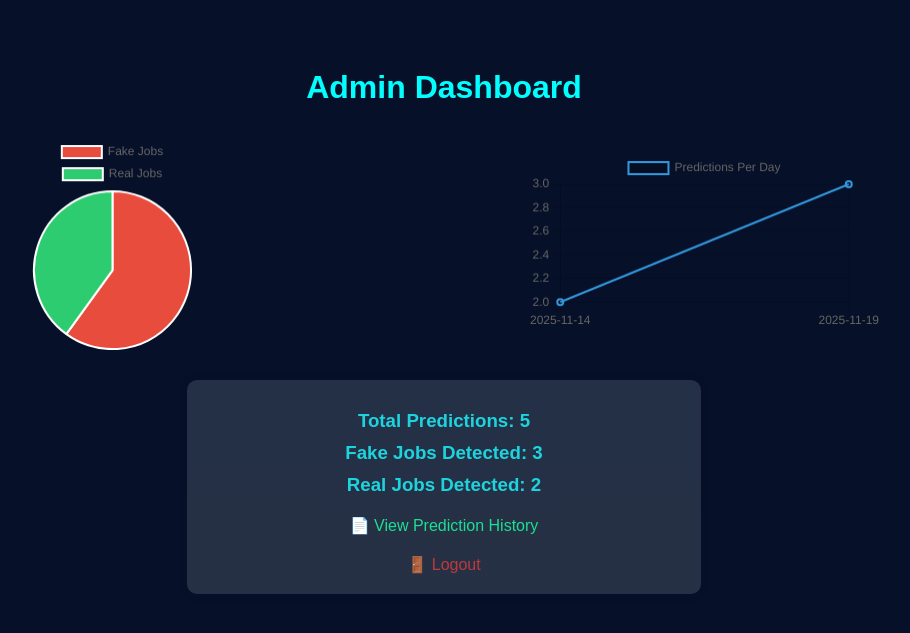
After one commit to AnilSonawane2/JobCheck-Detecting-Fake-Job-Post-Using-NLP, a Flask app: page /admin_dashboard in a window 1280 px wide. The commit adds this page. Shown: the top 633 px of the page, without its empty margins (196-1106 px from the left). Run offline with Flask 2, Linux system fonts and the light colour scheme; a user stored in the database is signed in; data comes from the database, SQL or seed files in the repository; both versions use the stored data as it was after the commit.

Commit message:
added admin dashboard

```diff
--- a/app.py
+++ b/app.py
@@ -1,5 +1,5 @@
-from flask import Flask, render_template, request
-import joblib
+from flask import Flask, render_template, request, redirect, url_for, session
+import joblib, sqlite3
 import os
 import pandas as pd
 import csv
@@ -7,11 +7,12 @@ from datetime import datetime
 
 app = Flask(__name__)
 
+app.secret_key = "mysecretkey123"   # Required for session handling (keep secret)
 MODEL_PATH = os.path.join(os.path.dirname(__file__), 'fake_job_model.pkl')
 VECT_PATH = os.path.join(os.path.dirname(__file__), 'tfidf_vectorizer.pkl')
 LOG_PATH = os.path.join(os.path.dirname(__file__), 'predictions_log.csv')
 
-# Load model & vectorizer (fail gracefully)
+# Load model & vectorizer
 try:
     model = joblib.load(MODEL_PATH)
     vectorizer = joblib.load(VECT_PATH)
@@ -26,11 +27,20 @@ except Exception as e:
 def home():
     fake_count = 0
     real_count = 0
-    # Check if the log file exists and count predictions
-    if os.path.exists(LOG_PATH):
+
+    conn = sqlite3.connect('job_predictions.db')
+    cursor = conn.execute('SELECT prediction from predictions')
+    for c in cursor:
+        prediction = c[0]
+        if prediction == 'Real Job':
+            real_count += 1
+        else:
+            fake_count += 1
+
+    '''if os.path.exists(LOG_PATH):
         df = pd.read_csv(LOG_PATH)
         fake_count = (df['prediction'] == 'Fake Job').sum()
-        real_count = (df['prediction'] == 'Real Job').sum()
+        real_count = (df['prediction'] == 'Real Job').sum()'''
 
     return render_template('index.html', fake_count=fake_count, real_count=real_count)
 
@@ -97,18 +107,31 @@ def predict():
         pred_str = str(pred_raw).lower()
         label = "Fake Job" if ('fake' in pred_str or 'fraud' in pred_str) else "Real Job"
 
+    # Save to DB
+    conn = sqlite3.connect('job_predictions.db')
+    conn.execute('INSERT INTO predictions (job_description, prediction, confidence) VALUES (?, ?, ?)',
+                 (job_desc, label, confidence))
+    conn.commit()
+    conn.close()
+
     # Append to CSV log
-    try:
+    '''try:
         append_log(job_desc, label, confidence)
     except Exception as e:
-        print("Failed to append to log:", e)
+        print("Failed to append to log:", e)'''
 
     return render_template('result.html', label=label, confidence=confidence, description=job_desc)
 
 
 @app.route('/history')
 def history():
-    rows = []
+    # Fetching history from Database
+    conn = sqlite3.connect('job_predictions.db')
+    cursor = conn.execute('SELECT job_description, prediction, confidence, timestamp FROM predictions ORDER BY id DESC')
+    records = cursor.fetchall()
+    conn.close()
+
+    '''rows = []
     if os.path.exists(LOG_PATH):
         try:
             with open(LOG_PATH, mode='r', newline='', encoding='utf-8') as f:
@@ -118,8 +141,64 @@ def history():
         except Exception as e:
             print("Failed to read log file:", e)
     # show latest first
-    rows = list(reversed(rows))
-    return render_template('history.html', rows=rows)
+    rows = list(reversed(rows))'''
+
+    return render_template('history.html', records=records)
+
+# ---------- ADMIN LOGIN PAGE ----------
+@app.route('/admin_login', methods=['GET', 'POST'])
+def admin_login():
+    if request.method == 'POST':
+        username = request.form['username']
+        password = request.form['password']
+
+        # Check credentials from SQLite
+        conn = sqlite3.connect('job_predictions.db')
+        cursor = conn.execute("SELECT * FROM admin WHERE username=? AND password=?",
+                             (username, password))
+        admin = cursor.fetchone()
+        conn.close()
+
+        if admin:
+            session['admin_logged_in'] = True
+            return redirect('/admin_dashboard')
+        else:
+            return render_template('admin_login.html', error="Invalid username or password")
+
+    return render_template('admin_login.html')
+
+# ---------- ADMIN DASHBOARD (PROTECTED) ----------
+
+@app.route('/admin_dashboard')
+def admin_dashboard():
+    if not session.get('admin_logged_in'):
+        return redirect('/admin_login')
+    # Fetch counts
+    conn = sqlite3.connect('job_predictions.db')
+    cursor = conn.cursor()
+
+    fake_jobs = conn.execute("SELECT COUNT(*) FROM predictions WHERE prediction='Fake Job'").fetchone()[0]
+    real_jobs = conn.execute("SELECT COUNT(*) FROM predictions WHERE prediction='Real Job'").fetchone()[0]
+    total = fake_jobs + real_jobs
+
+    # Daily Count (group by date)
+    daily_data = cursor.execute("""
+        SELECT DATE(timestamp), COUNT(*)
+        FROM predictions
+        GROUP BY DATE(timestamp)
+        ORDER BY DATE(timestamp)
+    """).fetchall()
+    dates = [row[0] for row in daily_data]
+    counts = [row[1] for row in daily_data]
+
+    conn.close()
+
+    return render_template('admin_dashboard.html', total=total, fake=fake_jobs, real=real_jobs, dates=dates, counts=counts)
+
+@app.route('/logout')
+def logout():
+    session.clear()
+    return redirect('/admin_login')
 
 if __name__ == '__main__':
     app.run(debug=True)
--- a/predictions_log.csv
+++ b/predictions_log.csv
@@ -2,3 +2,5 @@ timestamp,job_description,prediction,confidence
 2025-11-13 19:05:02,"Work from home, earn $5000 weekly. No experience needed. Pay after training — send your bank account to receive funds.",Fake Job,82.54
 2025-11-13 21:04:50,Four years work experience as a technician with increasing responsibility in a related industry may be substituted for the above requirement.-Experience in working with voltages up to 4160 volts highly ,Real Job,79.89
 2025-11-13 21:10:25,"A Newly established company seeks outgoing, friendly people person with a can do attitude for a Admin Assistant/ Receptionist position yet to be occupiedJob duties include answering phones, setting appts and working with the owner to keep the office running smooth. Processing of tax returns, keeping database current and scanning of all tax documents.",Fake Job,84.04
+2025-11-14 19:26:00,"We are hiring a Software Engineer. Requirements: 3+ years experience in Python, degree in CS. Please send resume and links to GitHub.",Real Job,63.79
+2025-11-14 19:29:05,"We are hiring a Software Engineer. Requirements: 3+ years experience in Python, degree in CS. Please send resume and links to GitHub.",Real Job,63.79
--- /dev/null
+++ b/templates/admin_dashboard.html
@@ -0,0 +1,108 @@
+<!DOCTYPE html>
+<html>
+
+<head>
+    <title>Admin Dashboard</title>
+    <style>
+        body {
+            font-family: Arial;
+            text-align: center;
+            background: linear-gradient(180deg, #071029 0%, #071029 100%);
+            padding: 40px;
+        }
+
+        .box {
+            background: linear-gradient(180deg, rgba(197, 229, 235, 0.15), rgba(215, 235, 228, 0.15));
+            color: #1dd4de;
+            padding: 20px;
+            width: 40%;
+            margin: auto;
+            border-radius: 10px;
+            box-shadow: 0 0 10px rgba(0, 0, 0, 0.1);
+        }
+
+        h3 {
+            margin: 10px;
+        }
+
+        a {
+            text-decoration: none;
+            display: block;
+            margin-top: 20px;
+        }
+
+        .heading {
+            color: cyan;
+            margin-bottom: 30px;
+        }
+
+        .anchore {
+            text-decoration: none;
+            color: #1dde94;
+        }
+
+        .anchore2 {
+            text-decoration: none;
+            color: rgb(190, 58, 58);
+        }
+        .container{
+            display: flex;
+            margin-bottom: 30px;
+        }
+    </style>
+</head>
+
+<body>
+
+    <h1 class="heading">Admin Dashboard</h1>
+    <div class="container">
+        <div style="width: 18%; margin: auto;">
+            <canvas id="pieChart" width="200" height="200"></canvas>
+        </div>
+    <br><br>
+        <div style="width: 30%; margin: auto; margin-bottom: 20px;">
+            <canvas id="lineChart" width="400" height="200"></canvas>
+        </div>
+    </div>
+
+    <div class="box">
+        <h3>Total Predictions: {{ total }}</h3>
+        <h3>Fake Jobs Detected: {{ fake }}</h3>
+        <h3>Real Jobs Detected: {{ real }}</h3>
+
+        <a class="anchore" href="/history">📄 View Prediction History</a>
+        <a class="anchore2" href="/logout">🚪 Logout</a>
+    </div>
+    <script src="https://cdn.jsdelivr.net/npm/chart.js"></script>
+</body>
+<script>
+    // ---------------- PIE CHART ----------------
+    const pieCtx = document.getElementById('pieChart');
+    new Chart(pieCtx, {
+        type: 'pie',
+        data: {
+            labels: ['Fake Jobs', 'Real Jobs'],
+            datasets: [{
+                data: [{{ fake }}, {{ real }}],
+                backgroundColor: ['#e74c3c', '#2ecc71']
+            }]
+        }
+    });
+
+    // ---------------- LINE CHART ----------------
+    const lineCtx = document.getElementById('lineChart');
+    new Chart(lineCtx, {
+        type: 'line',
+        data: {
+            labels: {{ dates | safe }},
+            datasets: [{
+                label: 'Predictions Per Day',
+                data: {{ counts | safe }},
+                borderWidth: 2,
+                borderColor: '#3498db',
+                fill: false
+            }]
+        }
+    });
+</script>
+</html>
```
Also changed, not shown: adminDB.py (added, +16 -0 lines), db_connect.py (added, +20 -0 lines), templates/admin_login.html (added, +77 -0 lines), templates/history.html (+8 -8 lines), job_predictions.db (added).
